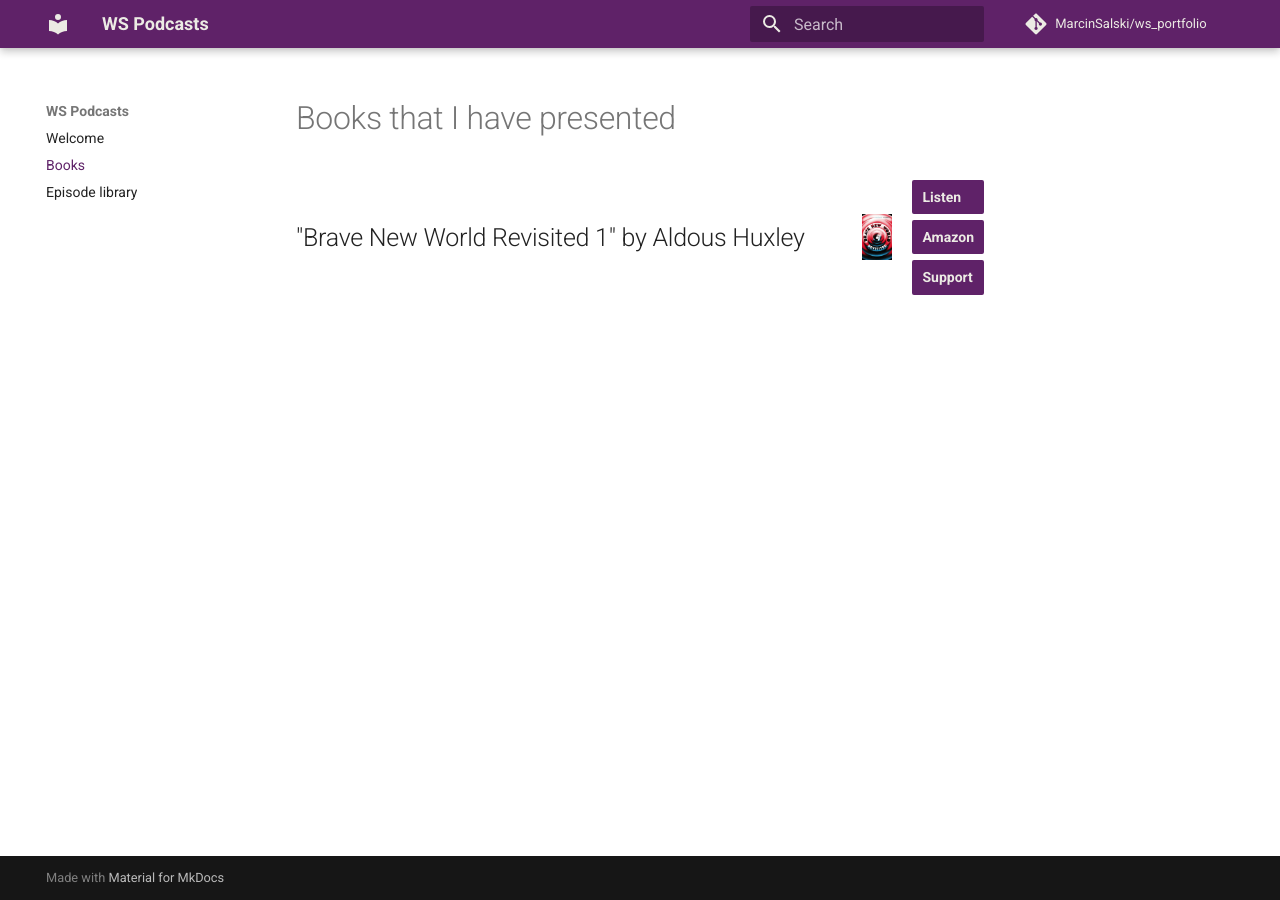
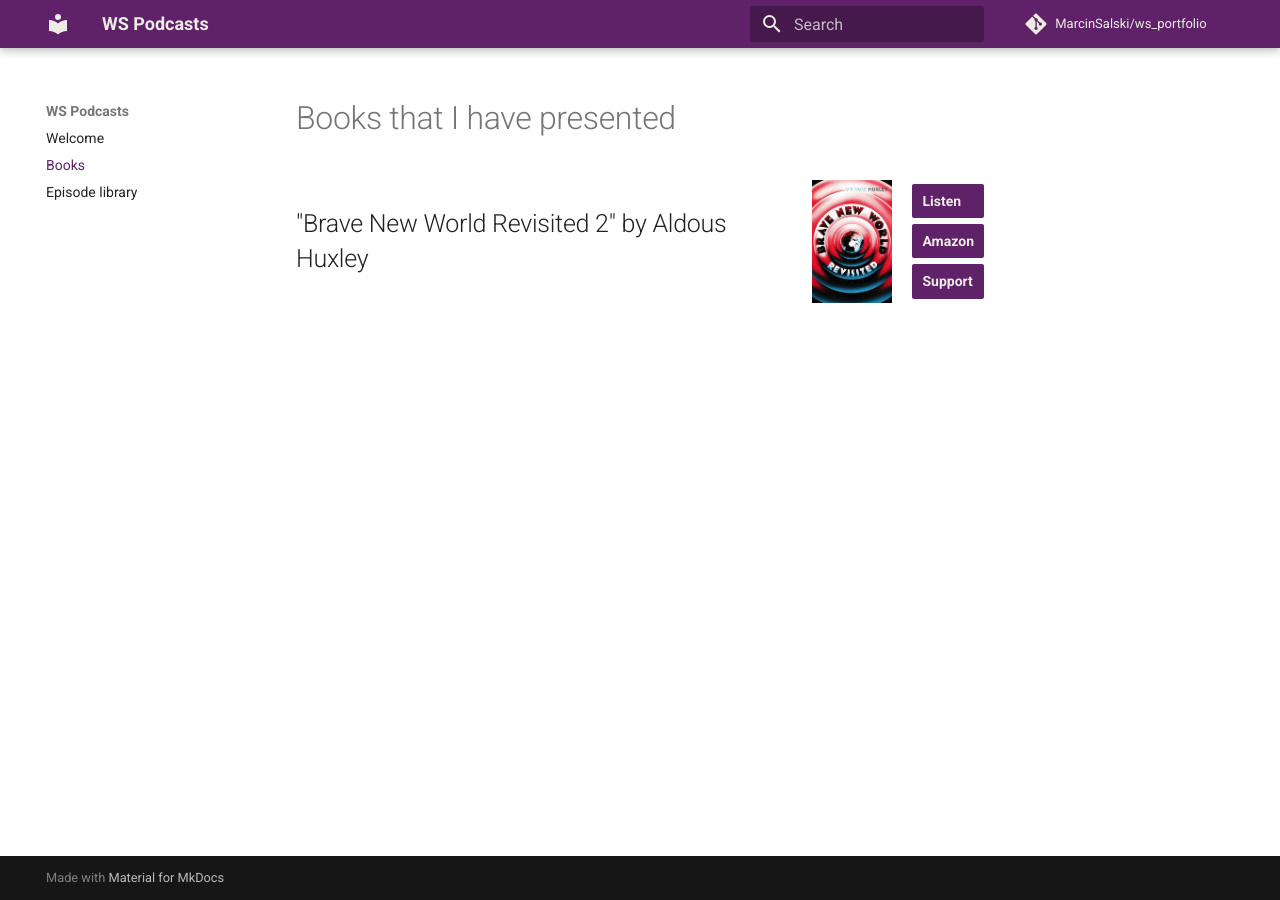
Before and after one commit to MarcinSalski/ws_portfolio, an MkDocs documentation site: the page built from docs/Books/index.md, in a window 1280 px wide. Built offline with MkDocs 1.6.1 and Material for MkDocs 9.7.7, drawn with Linux system fonts in a browser that asks for light colours; comment, search, counter and statistics services are not loaded.

Commit message:
picture size

```diff
--- a/docs/Books/index.md
+++ b/docs/Books/index.md
@@ -4,12 +4,12 @@
 
   <!-- Lewa kolumna: tytuł -->
   <div style="flex: 1;">
-    <h2 style="margin: 0;">"Brave New World Revisited 1" by Aldous Huxley</h2>
+    <h2 style="margin: 0;">"Brave New World Revisited 2" by Aldous Huxley</h2>
   </div>
 
   <!-- Środkowa kolumna: okładka -->
   <div style="flex: 0 0 auto; display: flex; align-items: center;">
-    <img src="BraveNewWorldRevisited.jpg" alt="" style="width: 30px; height: auto;">
+    <img src="BraveNewWorldRevisited.jpg" alt="" style="width: 80px; height: auto;">
   </div>
 
   <!-- Prawa kolumna: linki -->
```
